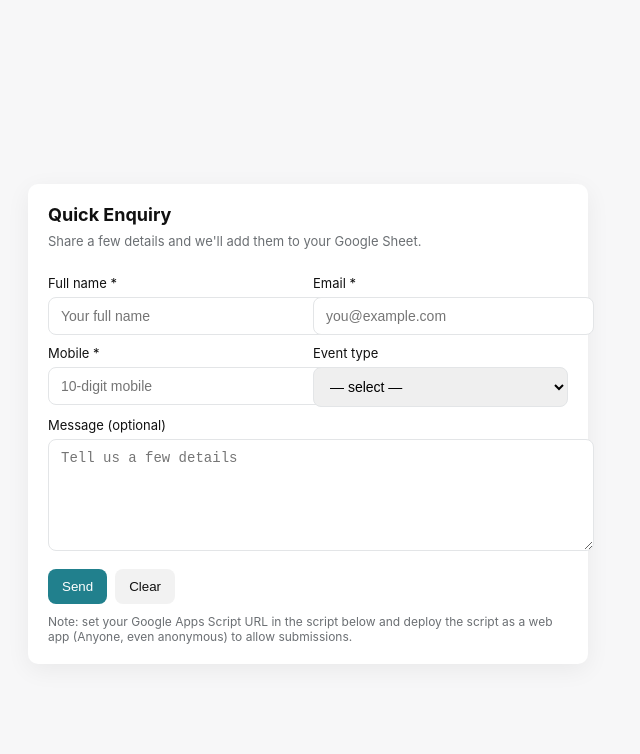
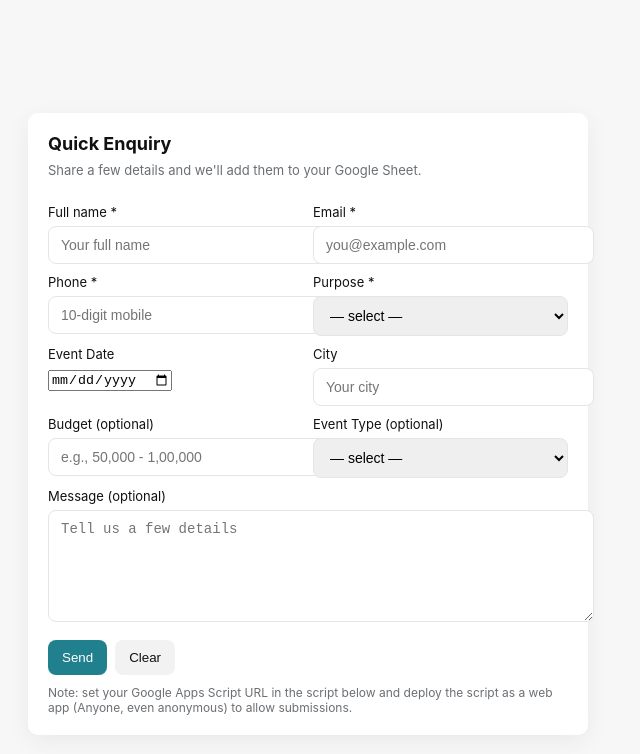
Before and after one commit to ManishTiwari9685/ManishTiwari9685.github.io, a plain HTML site: page index.html in a window 1280 px wide. Shown: the whole page, without its empty margins (332-972 px from the left). Drawn offline with Linux system fonts and the light colour scheme.

Commit message:
Update form labels and options for clarity

```diff
--- a/index.html
+++ b/index.html
@@ -47,18 +47,47 @@
 
         <div class="row">
           <div>
-            <label for="mobile">Mobile *</label>
+            <label for="mobile">Phone *</label>
             <input id="mobile" name="mobile" type="tel" required pattern="[6-9][0-9]{9}" placeholder="10-digit mobile">
           </div>
           <div>
-            <label for="eventType">Event type</label>
+            <label for="purpose">Purpose *</label>
+            <select id="purpose" name="purpose" required>
+              <option value="">— select —</option>
+              <option>Wedding</option>
+              <option>Birthday</option>
+              <option>Corporate Event</option>
+              <option>Festival</option>
+              <option>Other</option>
+            </select>
+          </div>
+        </div>
+
+        <div class="row">
+          <div>
+            <label for="eventDate">Event Date</label>
+            <input id="eventDate" name="eventDate" type="date">
+          </div>
+          <div>
+            <label for="city">City</label>
+            <input id="city" name="city" type="text" placeholder="Your city">
+          </div>
+        </div>
+
+        <div class="row">
+          <div>
+            <label for="budget">Budget (optional)</label>
+            <input id="budget" name="budget" type="text" placeholder="e.g., 50,000 - 1,00,000">
+          </div>
+          <div>
+            <label for="eventType">Event Type (optional)</label>
             <select id="eventType" name="eventType">
               <option value="">— select —</option>
-              <option>wedding</option>
-              <option>birthday</option>
-              <option>corporate</option>
-              <option>festival</option>
-              <option>other</option>
+              <option>Wedding</option>
+              <option>Birthday</option>
+              <option>Corporate</option>
+              <option>Festival</option>
+              <option>Other</option>
             </select>
           </div>
         </div>
@@ -100,14 +129,18 @@
       e.preventDefault();
       const data = {
         timestamp: new Date().toISOString(),
+        purpose: form.purpose.value || '',
         name: form.name.value.trim(),
         email: form.email.value.trim(),
         mobile: form.mobile.value.trim(),
         eventType: form.eventType.value || '',
+        eventDate: form.eventDate.value || '',
+        city: form.city.value.trim(),
+        budget: form.budget.value.trim(),
         message: form.message.value.trim()
       };
 
-      if(!data.name || !data.email || !data.mobile){ setStatus('Please fill required fields.', 'error'); return; }
+      if(!data.name || !data.email || !data.mobile){ setStatus('Please fill all required fields.', 'error'); return; }
 
       if(!GOOGLE_APPS_SCRIPT_URL){
         console.log('Payload (no endpoint set):', data);
```
